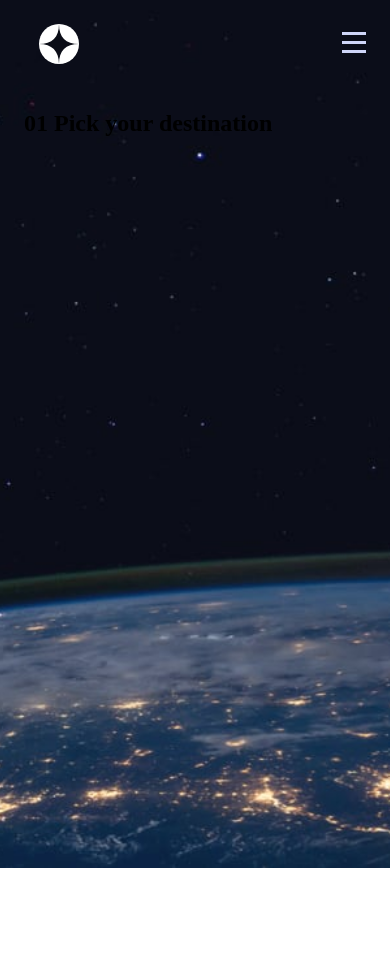
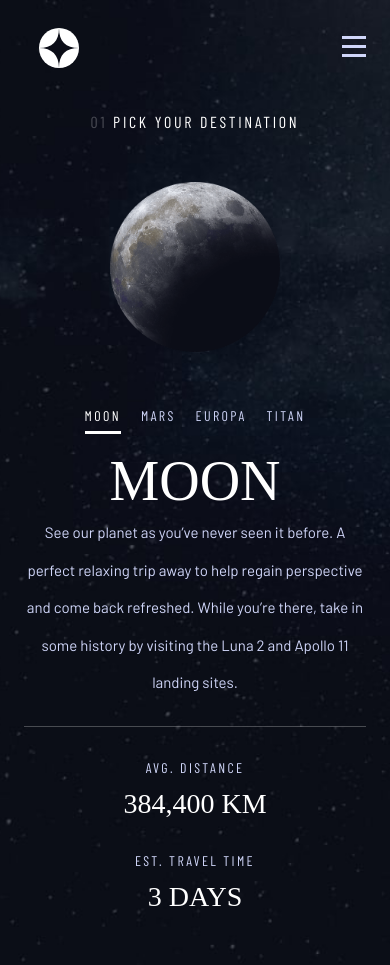
Before and after one commit to skin93/space-tourism-website, a React (Create React App) app: page /destination in a window 390 px wide. Before the commit the page ends 868 px from the top, so only its background shows below. Built offline with nearby package versions, Linux system fonts and the light colour scheme; a web font is replaced by a local one.

Commit message:
Style destination page on mobile

```diff
--- a/src/components/Header/Header.styled.ts
+++ b/src/components/Header/Header.styled.ts
@@ -2,11 +2,14 @@ import styled from 'styled-components';
 
 export const StyledHeader = styled.header`
   display: flex;
+  position: absolute;
+
   justify-content: space-between;
   align-items: center;
   width: 100%;
   background: transparent;
-  margin-top: 24px;
+  height: 96px;
+
   @media (min-width: 768px) {
     margin-top: 0;
   }
--- a/src/components/Layout/index.tsx
+++ b/src/components/Layout/index.tsx
@@ -1,6 +1,5 @@
 import Header from 'components/Header';
 import { ReactNode } from 'react';
-import { Main } from 'styles/GlobalStyle';
 
 type LayoutProps = {
   children: ReactNode;
@@ -10,7 +9,7 @@ export default function Layout({ children }: LayoutProps) {
   return (
     <>
       <Header />
-      <Main>{children}</Main>
+      {children}
     </>
   );
 }
--- a/src/components/MobileNavbar/MobileMenu.styled.ts
+++ b/src/components/MobileNavbar/MobileMenu.styled.ts
@@ -6,7 +6,7 @@ export const MobileNav = styled.nav<MobileNavbarProps>`
   z-index: 100;
   top: 0;
   right: 0;
-  bottom: 0;
+  min-height: 100vh;
   width: 68%;
   display: ${(props) => (props.open ? 'block' : 'none')};
   padding: 24px;
--- a/src/components/Navbar/Navbar.styled.ts
+++ b/src/components/Navbar/Navbar.styled.ts
@@ -2,7 +2,6 @@ import styled from 'styled-components';
 
 export const StyledNavbar = styled.nav`
   display: none;
-
   @media (min-width: 768px) {
     display: inline-flex;
     justify-content: center;
@@ -21,19 +20,36 @@ export const StyledNavbar = styled.nav`
 export const MenuItems = styled.ul`
   display: flex;
   flex-direction: row;
-  justify-content: center;
-  gap: 20px;
   align-items: center;
   width: 100%;
+
+  @media (min-width: 768px) {
+    gap: 30px;
+    justify-content: center;
+  }
+
+  @media (min-width: 1440px) {
+    gap: 48px;
+    justify-content: baseline;
+  }
 `;
 
 export const MenuItem = styled.li`
   ${(props) => props.theme.barlowCondesedLight}
   position: relative;
-  margin-inline: 20px;
+
+  @media (min-width: 1440px) {
+    &:first-of-type {
+      margin-left: 123px;
+    }
+  }
 
   & span {
+    display: none;
     font-weight: bold;
+    @media (min-width: 1440px) {
+      display: inline-block;
+    }
   }
 
   & > a {
--- /dev/null
+++ b/src/pages/Destination/Destination.styled.ts
@@ -0,0 +1,73 @@
+import styled from 'styled-components';
+import { BodyText, Divider, H2, Wrapper } from 'styles/GlobalStyle';
+import DestinationMobile from 'assets/destination/background-destination-mobile.jpg';
+import DestinationTablet from 'assets/destination/background-destination-tablet.jpg';
+import DestinationDesktop from 'assets/destination/background-destination-desktop.jpg';
+
+export const DestinationWrapper = styled(Wrapper)`
+  background-image: url(${DestinationMobile});
+
+  @media (min-width: 768px) {
+    background-image: url(${DestinationTablet});
+  }
+
+  @media (min-width: 1440px) {
+    background-image: url(${DestinationDesktop});
+  }
+`;
+
+export const Img = styled.img`
+  width: 170px;
+  height: 170px;
+  margin-block: 51px;
+`;
+
+export const Destinations = styled.ul`
+  display: block;
+`;
+
+export const DestinationElement = styled.li`
+  display: inline-block;
+  position: relative;
+  ${(props) => props.theme.barlowCondesedLight};
+  color: ${(props) => props.theme.colors.accent};
+  font-size: 14px;
+  letter-spacing: 2.36px;
+  margin-inline: 10px;
+
+  &.active {
+    color: ${(props) => props.theme.colors.light};
+    &:after {
+      content: '';
+      top: 24px;
+      left: 0;
+      position: absolute;
+      width: 100%;
+      height: 3px;
+      background-color: ${(props) => props.theme.colors.light};
+    }
+  }
+`;
+
+export const Name = styled(H2)`
+  margin-top: 24px;
+`;
+
+export const Description = styled(BodyText)`
+  margin-top: 1px;
+  font-size: 15px;
+  line-height: 2.5;
+`;
+
+export const StyledDivider = styled(Divider)`
+  margin-top: 24px;
+`;
+
+export const AvgDist = styled.div`
+  margin-top: 32px;
+  & p {
+    margin-top: 12px;
+  }
+`;
+
+export const EstTime = styled(AvgDist)``;
--- a/src/pages/Destination/index.tsx
+++ b/src/pages/Destination/index.tsx
@@ -1,3 +1,96 @@
+import { useEffect, useState } from 'react';
+import {
+  InteractiveElement,
+  Section,
+  SubHead1,
+  SubHead2,
+} from 'styles/GlobalStyle';
+import {
+  Img,
+  Destinations,
+  DestinationElement,
+  Description,
+  Name,
+  StyledDivider,
+  DestinationWrapper,
+  AvgDist,
+  EstTime,
+} from './Destination.styled';
+
+type Destination = {
+  name: string;
+  images: {
+    png: string;
+    webp: string;
+  };
+  description: string;
+  distance: string;
+  travel: string;
+};
+
 export default function DestinationPage() {
-  return <h2>01 Pick your destination</h2>;
+  const [destinations, setDestinations] = useState<Destination[]>([]);
+  const [selected, setSelected] = useState<Destination>({
+    name: 'Moon',
+    images: {
+      png: './assets/destination/image-moon.png',
+      webp: './assets/destination/image-moon.webp',
+    },
+    description:
+      'See our planet as you’ve never seen it before. A perfect relaxing trip away to help regain perspective and come back refreshed. While you’re there, take in some history by visiting the Luna 2 and Apollo 11 landing sites.',
+    distance: '384,400 km',
+    travel: '3 days',
+  });
+
+  const fetchData = async () => {
+    try {
+      const res = await fetch('data/data.json', {
+        headers: {
+          'Content-Type': 'application/json',
+          Accept: 'application/json',
+        },
+      });
+      const data = await res.json();
+      const destinations = await data.destinations;
+      setDestinations(destinations);
+    } catch (error) {
+      console.log(error);
+    }
+  };
+
+  useEffect(() => {
+    fetchData();
+  }, []);
+
+  return (
+    <DestinationWrapper>
+      <Section>
+        <InteractiveElement>
+          <span>01</span> Pick Your Destination
+        </InteractiveElement>
+        <Img src={selected?.images.png} alt='destination' />
+        <Destinations>
+          {destinations?.map((destination) => (
+            <DestinationElement
+              className={selected?.name === destination.name ? 'active' : ''}
+              onClick={() => setSelected(destination)}
+              key={destination.name}>
+              {destination.name}
+            </DestinationElement>
+          ))}
+          <Name>{selected.name}</Name>
+          <Description>{selected.description}</Description>
+          <StyledDivider />
+          <AvgDist>
+            <SubHead2>Avg. Distance</SubHead2>
+            <SubHead1>{selected.distance}</SubHead1>
+          </AvgDist>
+          <EstTime>
+            <SubHead2>Est. Travel Time</SubHead2>
+            <SubHead1>{selected.travel}</SubHead1>
+          </EstTime>
+        </Destinations>
+      </Section>
+    </DestinationWrapper>
+  );
 }
--- a/src/pages/Home/Home.styled.ts
+++ b/src/pages/Home/Home.styled.ts
@@ -1,11 +1,19 @@
 import styled from 'styled-components';
+import HomeMobile from 'assets/home/background-home-mobile.jpg';
+import HomeTablet from 'assets/home/background-home-tablet.jpg';
+import HomeDesktop from 'assets/home/background-home-desktop.jpg';
+import { Wrapper } from 'styles/GlobalStyle';
 
-export const Hero = styled.div`
-  /* display: flex;
-  flex-direction: column;
-  justify-content: center;
-  width: 100%;
-  height: 100%; */
+export const HomeWrapper = styled(Wrapper)`
+  background-image: url(${HomeMobile});
+
+  @media (min-width: 768px) {
+    background-image: url(${HomeTablet});
+  }
+
+  @media (min-width: 1440px) {
+    background-image: url(${HomeDesktop});
+  }
 `;
 
 export const ExploreButton = styled.button`
--- a/src/pages/Home/index.tsx
+++ b/src/pages/Home/index.tsx
@@ -1,11 +1,11 @@
-import { BodyText, H1, H5 } from 'styles/GlobalStyle';
-import { ExploreButton, Hero } from './Home.styled';
+import { BodyText, H1, H5, Section } from 'styles/GlobalStyle';
+import { ExploreButton, HomeWrapper } from './Home.styled';
 
 export default function HomePage() {
   return (
-    <>
-      <Hero>
-        <H5 as='p'>So, you want to travel to</H5>
+    <HomeWrapper>
+      <Section>
+        <H5>So, you want to travel to</H5>
         <H1>space</H1>
         <BodyText>
           Let’s face it; if you want to go to space, you might as well genuinely
@@ -13,8 +13,8 @@ export default function HomePage() {
           back, and relax because we’ll give you a truly out of this world
           experience!
         </BodyText>
-      </Hero>
-      <ExploreButton>Explore</ExploreButton>
-    </>
+        <ExploreButton>Explore</ExploreButton>
+      </Section>
+    </HomeWrapper>
   );
 }
--- a/src/styles/GlobalStyle.ts
+++ b/src/styles/GlobalStyle.ts
@@ -1,7 +1,4 @@
 import styled, { createGlobalStyle, css } from 'styled-components';
-import HomeMobile from 'assets/home/background-home-mobile.jpg';
-import HomeTablet from 'assets/home/background-home-tablet.jpg';
-import HomeDesktop from 'assets/home/background-home-desktop.jpg';
 
 export const theme = {
   colors: {
@@ -104,23 +101,14 @@ export const SubHead1 = styled.p`
 `;
 
 export const SubHead2 = styled.p`
-  ${theme.barlowCondesedLight}
+  ${theme.barlowCondesedLight};
+  color: ${theme.colors.accent};
   font-size: 14px;
   letter-spacing: 2.35px;
 `;
 
-export const Main = styled.main`
-  margin-top: 46px;
-  padding-inline: 24px;
-  display: flex;
-  flex-direction: column;
-  justify-content: space-around;
-  /* height: 100vh; */
-  /* min-height: 100vh; */
-`;
-
 export const Text = styled.p`
-  ${theme.barlowLight}
+  ${theme.barlowLight};
   color: ${theme.colors.accent};
   font-size: 1.125rem;
   line-height: 2;
@@ -136,12 +124,51 @@ export const BodyText = styled.p`
 
   @media (min-width: 768px) {
     font-size: 16px;
-    line-height: 28;
+    line-height: 2.8;
   }
 
   @media (min-width: 1440px) {
     font-size: 18px;
     line-height: 32;
+  }
+`;
+
+export const InteractiveElement = styled.div`
+  ${theme.barlowCondesedLight}
+  letter-spacing: 2.7px;
+  & span {
+    color: ${theme.colors.light};
+    opacity: 25%;
+  }
+`;
+
+export const Divider = styled.div`
+  display: block;
+  width: 100%;
+  height: 1px;
+  background: ${theme.colors.light};
+  opacity: 25.15%;
+`;
+
+export const Wrapper = styled.main`
+  min-height: 100vh;
+  text-align: center;
+  padding-inline: 24px;
+  background-repeat: no-repeat;
+  background-size: cover;
+  background-position: center;
+`;
+
+export const Section = styled.section`
+  padding-top: 112px;
+  padding-bottom: 52px;
+
+  @media (min-width: 768px) {
+    padding-top: 202px;
+  }
+
+  @media (min-width: 1440px) {
+    padding-top: 392px;
   }
 `;
 
@@ -152,23 +179,7 @@ export const GlobalStyle = createGlobalStyle`
     box-sizing: border-box;
 }
 
-body {
 
-  width: 100%;
-  min-height: 100vh;
-  background-image: url(${HomeMobile});
-  background-repeat: no-repeat;
-  background-size: cover;
-  background-position: center;
-
-  @media (min-width: 768px){
-    background-image: url(${HomeTablet});
-  }
-
-  @media (min-width: 1440px){
-    background-image: url(${HomeDesktop});
-  }
-}
 
 a {
   ${theme.barlowCondesedLight};
```
